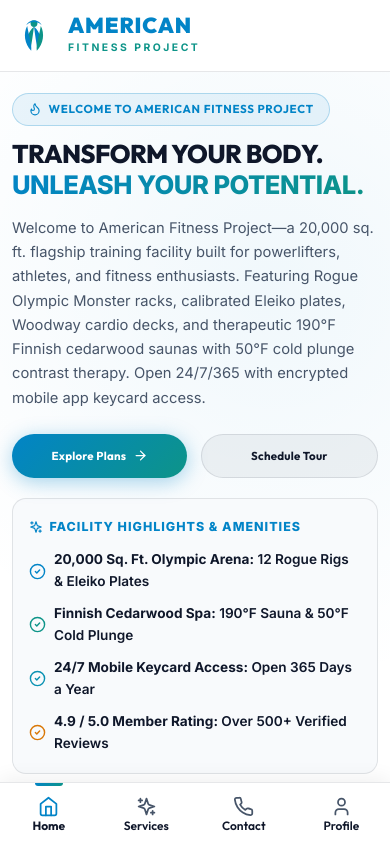
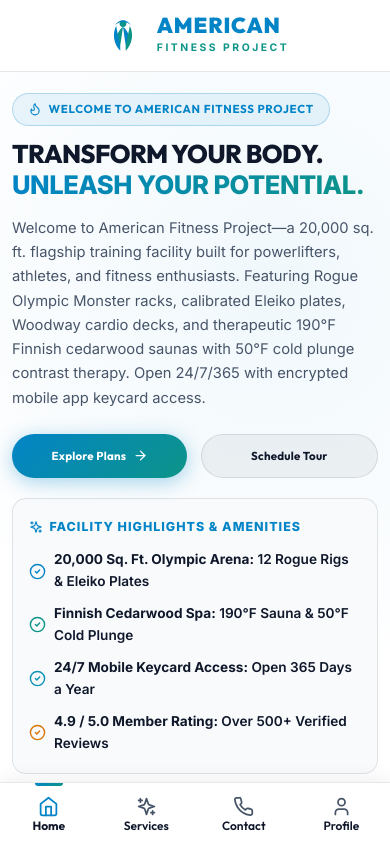
Before and after one commit to msrinu94910-a11y/american-fitness-gym, a React (Vite) app in the folder client/: page / in a window 390 px wide. Shown: the top 844 px of the page. Built offline with nearby package versions, Linux system fonts and the light colour scheme.

Commit message:
Complete American Fitness Gym project with responsive web app, bottom navigation bar, services page, and clean UI

```diff
--- a/client/src/components/layout/Navbar.jsx
+++ b/client/src/components/layout/Navbar.jsx
@@ -28,11 +28,12 @@
         transition: 'var(--transition-normal)'
       }}
     >
-      <div className="container" style={{ display: 'flex', alignItems: 'center', justifyContent: 'space-between' }}>
+      <div className="container top-header-container" style={{ display: 'flex', alignItems: 'center', justifyContent: 'space-between' }}>
         {/* Brand Logo */}
         <div
           onClick={() => setActivePage('home')}
-          style={{ cursor: 'pointer', display: 'flex', alignItems: 'center' }}
+          className="mobile-brand-logo-wrap"
+          style={{ cursor: 'pointer', display: 'flex', alignItems: 'center', justifyContent: 'center' }}
         >
           <BrandLogo height={42} />
         </div>
--- a/client/src/index.css
+++ b/client/src/index.css
@@ -392,6 +392,15 @@
 }
 
 @media (max-width: 1024px) {
+  /* Center Brand Logo in Top Header Bar on Mobile Viewports */
+  .top-header-container {
+    justify-content: center !important;
+  }
+
+  .mobile-brand-logo-wrap {
+    margin: 0 auto !important;
+  }
+
   /* Hide Desktop Top Navbar Links & Action Buttons on Mobile View */
   .desktop-nav,
   .desktop-actions {
```
